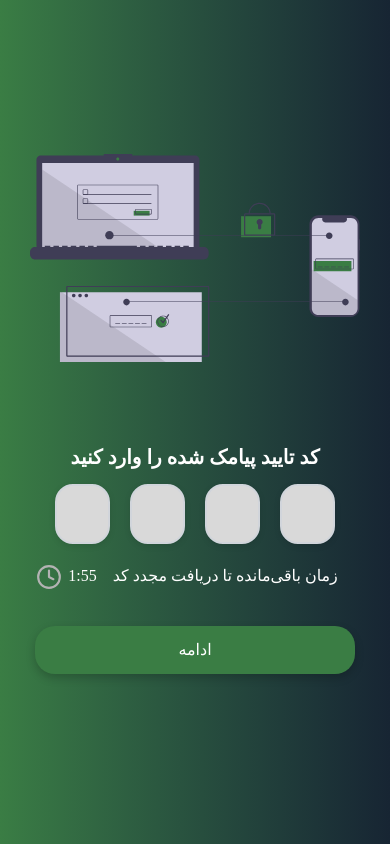
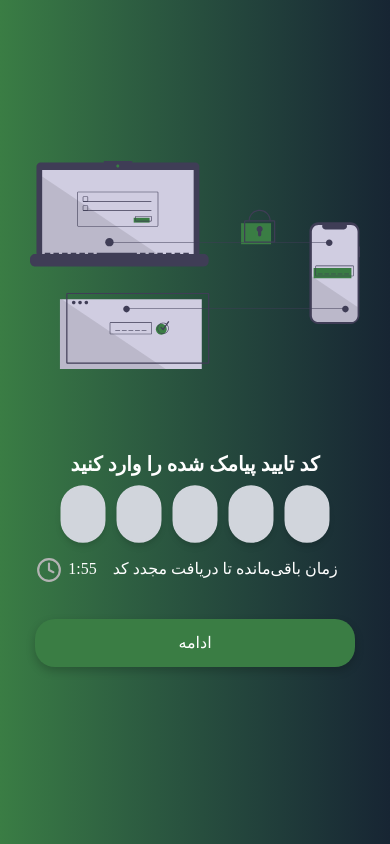
Before and after one commit to NiflheimDevs/FrontEnd, a React (Vite) app in the folder niflheim/: page /verify in a window 390 px wide. Built offline with nearby package versions, Linux system fonts and the light colour scheme.

Commit message:
fix(MobileVerify): modify styles and hover

```diff
--- a/niflheim/src/pages/MobileVerify.tsx
+++ b/niflheim/src/pages/MobileVerify.tsx
@@ -1,24 +1,13 @@
 import { useEffect, useState } from "react";
 import { motion, AnimatePresence } from "framer-motion";
 import React from "react";
-import { InputOtp  } from 'primereact/inputotp';
+import OtpInput from 'react-otp-input';
 
 
 const MobileVerify = () => {
     const [token, setTokens] = useState<string>("");
-    const customInput = ({ events, props }) => {
-        return (
-          <input
-            {...events}
-            {...props}
-            type="text"
-            className="custom-otp-input md:md-width sm:sm-width width"
-            dir="ltr"
-          />
-        );
-      };
-
     const [timeLeft, setTimeLeft] = useState(120);
+    const [isScaled, setIsScaled] = useState(false);
 
     useEffect(() => {
         if (timeLeft === 0) return;
@@ -27,6 +16,17 @@ const MobileVerify = () => {
         }, 1000);
 
         return () => clearInterval(timerId);
+    }, [timeLeft]);
+
+
+    useEffect(() => {
+        if (timeLeft === 0) {
+            const intervalId = setInterval(() => {
+                setIsScaled((prev) => !prev);
+            }, 1000);
+
+            return () => clearInterval(intervalId);
+        }
     }, [timeLeft]);
 
     const minutes = Math.floor(timeLeft / 60);
@@ -38,10 +38,10 @@ const MobileVerify = () => {
 
     return (
         <div className="flex h-screen w-full text-white flex-col bg-gradient-to-r from-[#3A7D44] to-[#172533] justify-center items-center overflow-hidden">
-                <AnimatePresence mode="wait">
+                <AnimatePresence mode="sync">
                     <div className="flex w-fit h-fit">
                         <motion.div
-                            key="login"
+                            key="verify1"
                             initial={{ opacity: 0, x: -50 }}
                             animate={{ opacity: 1, x: 0 }}
                             exit={{ opacity: 0, x: 50 }}
@@ -56,50 +56,8 @@ const MobileVerify = () => {
                     </div>
 
                     <div className="flex w-fit h-fit ltr mt-20">
-                        <style scoped>
-                            {`
-                                .md-width{
-                                    width: 62px;
-                                    height: 70px;
-                                }
-
-                                .sm-width{
-                                    width: 60px;
-                                    height: 65px;
-                                }
-
-                                .width{
-                                    width: 55px;
-                                    height: 60px;
-                                }
-
-                                .custom-otp-input {
-                                    font-size: 36px;
-                                    border: 0 none;
-                                    appearance: none;
-                                    text-align: center;
-                                    color: black;
-                                    transition: all 0.2s;
-                                    background: #D9D9D9;
-                                    margin-left: 10px;
-                                    margin-right: 10px;
-                                    border-radius: 18px;
-                                    border: 2px solid #d1d5db;
-                                    transition: all 0.3s ease-in-out;
-                                    box-shadow: 0 2px 6px rgba(0, 0, 0, 0.1);
-                                    direction: ltr;
-                                }
-
-                                .custom-otp-input:focus {
-                                    outline: none;
-                                    border-color: #3b82f6;
-                                    background: white;
-                                    box-shadow: 0 4px 8px rgba(59, 130, 246, 0.2);
-                                }
-                            `}
-                        </style>
                         <motion.div
-                            key="login"
+                            key="verify2"
                             initial={{ opacity: 0, x: -50 }}
                             animate={{ opacity: 1, x: 0 }}
                             exit={{ opacity: 0, x: 50 }}
@@ -108,34 +66,42 @@ const MobileVerify = () => {
                             <p className="text-white text-center mx-[10px] mb-3 font-[vazirmatn] font-semibold md:text-[24px] sm:text-[22px] text-[20px]">
                                 کد تایید پیامک شده را وارد کنید
                             </p>
-
-                            <InputOtp
+                            <OtpInput
                                 value={token}
-                                onChange={(e) => setTokens(e.value?.toString() ?? "")}
-                                inputTemplate={customInput}
-                                dir="ltr"
-                                integerOnly
+                                onChange={setTokens}
+                                numInputs={5}
+                                containerStyle={"w-fit"}
+                                inputType="tel"
+                                inputStyle={"h-[46px] scale-125 text-[36px] text-black text-center bg-gray-300 rounded-[18px] border-2 border-gray-300 transition-all ease-in-out duration-300 shadow-md focus:outline-none focus:border-blue-500 focus:bg-white focus:shadow-lg md:mx-[15px] sm:mx-[15px] mx-[10px]"}
+                                renderInput={(props) => <input {...props} />}
                             />
                         </motion.div>
                     </div>
 
                     <div className="flex w-fit h-fit flex-row mt-5 justify-center">
                         <motion.div
-                            key="login"
+                            key="verify3"
                             initial={{ opacity: 0, x: -50 }}
                             animate={{ opacity: 1, x: 0 }}
                             exit={{ opacity: 0, x: 50 }}
                             transition={{ duration: 0.6, ease: "easeInOut" }}
                             >
-                            <div className="flex w-fit h-fit mx-4">
+                            <div className="flex flex-row w-fit h-fit mx-4">
+                                {timeLeft != 0
+                                ?
                                 <p className={`w-fit text-right md:text-[20px] sm:text-[18px] text-[16px] text-white font-[vazirmatn] font-normal`}>
                                     زمان باقی‌مانده تا دریافت مجدد کد
                                 </p>
+                                :
+                                <p className={`w-fit text-right md:text-[20px] sm:text-[18px] text-[16px] text-white font-[vazirmatn] font-normal`}>
+                                    برای دریافت مجدد کد کلیک کنید
+                                </p>
+                                }
                             </div>
 
                         </motion.div>
                         <motion.div
-                            key="login"
+                            key="verify4"
                             initial={{ opacity: 0, x: -50 }}
                             animate={{ opacity: 1, x: 0 }}
                             exit={{ opacity: 0, x: 50 }}
@@ -153,14 +119,14 @@ const MobileVerify = () => {
 
                         </motion.div>
                         <motion.div
-                            key="login"
+                            key="verify5"
                             initial={{ opacity: 0, x: -50 }}
                             animate={{ opacity: 1, x: 0 }}
                             exit={{ opacity: 0, x: 50 }}
                             transition={{ duration: 0.6, ease: "easeInOut" }}
                             >
 
-                            <div className="flex w-fit h-fit">
+                            <div className={`flex w-fit h-fit transition-all ${isScaled ? "scale-103" : "scale-100"}`}>
                                 { timeLeft != 0 ?
                                 <object
                                 data="/src/assets/Clock.svg"
@@ -168,7 +134,7 @@ const MobileVerify = () => {
                                 className="w-6.5 h-6.5 pointer-events-none flex"
                                 />
                                 :
-                                <button className="cursor-pointer w-fit h-fit hover:scale-115 transition-all duration-200 ease-in-out"
+                                <button className={`cursor-pointer w-fit h-fit hover:scale-115 transition-all duration-200 ease-in-out ${isScaled ? "scale-110" : "scale-100"}`}
                                     onClick={handleTimeOut}>
                                     <object
                                     data="/src/assets/Clock_G.svg"
@@ -184,7 +150,7 @@ const MobileVerify = () => {
 
                     <div className="flex w-fit h-fit my-4">
                         <motion.div
-                            key="login"
+                            key="verify6"
                             initial={{ opacity: 0, x: -50 }}
                             animate={{ opacity: 1, x: 0 }}
                             exit={{ opacity: 0, x: 50 }}
```
